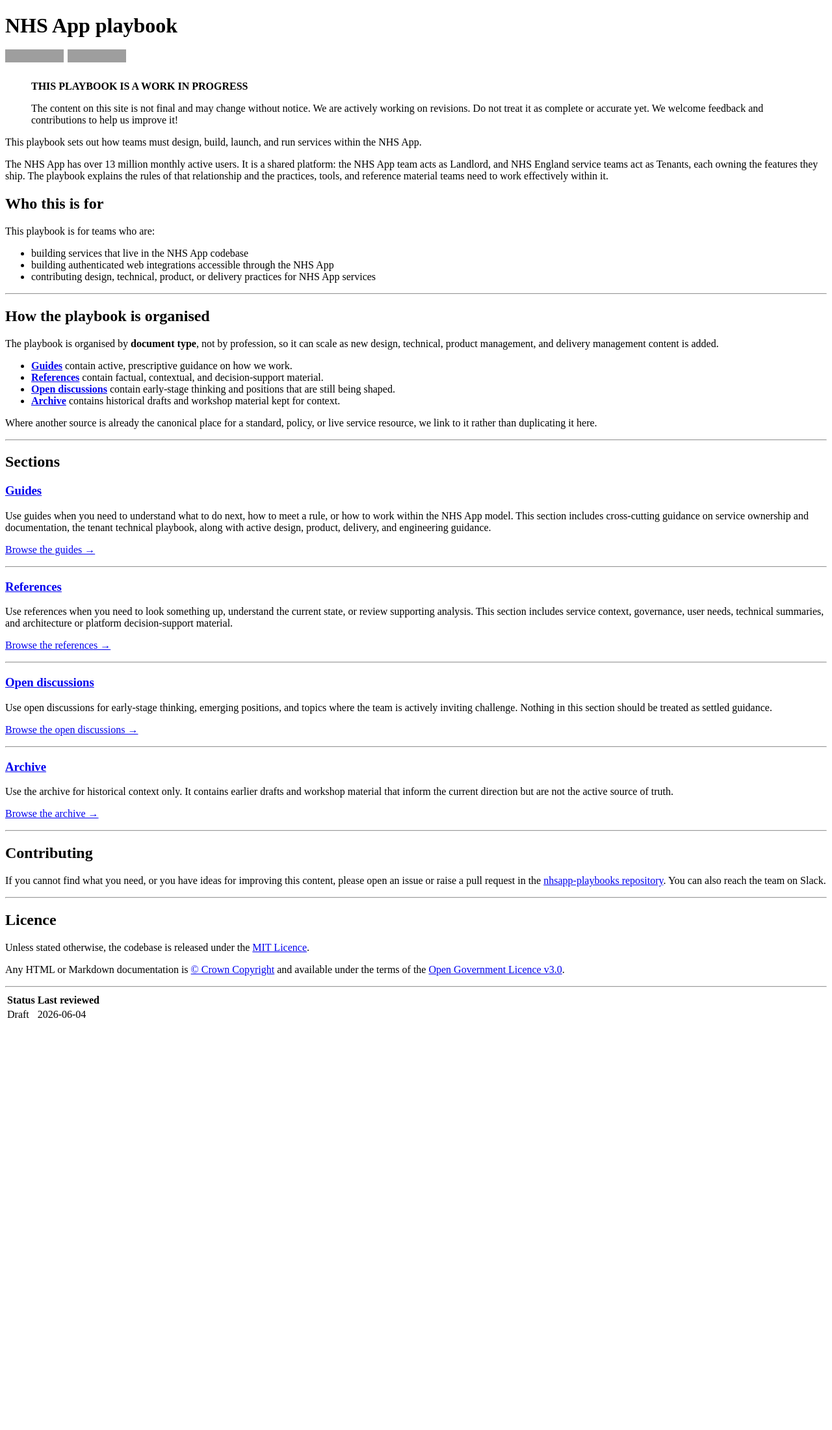
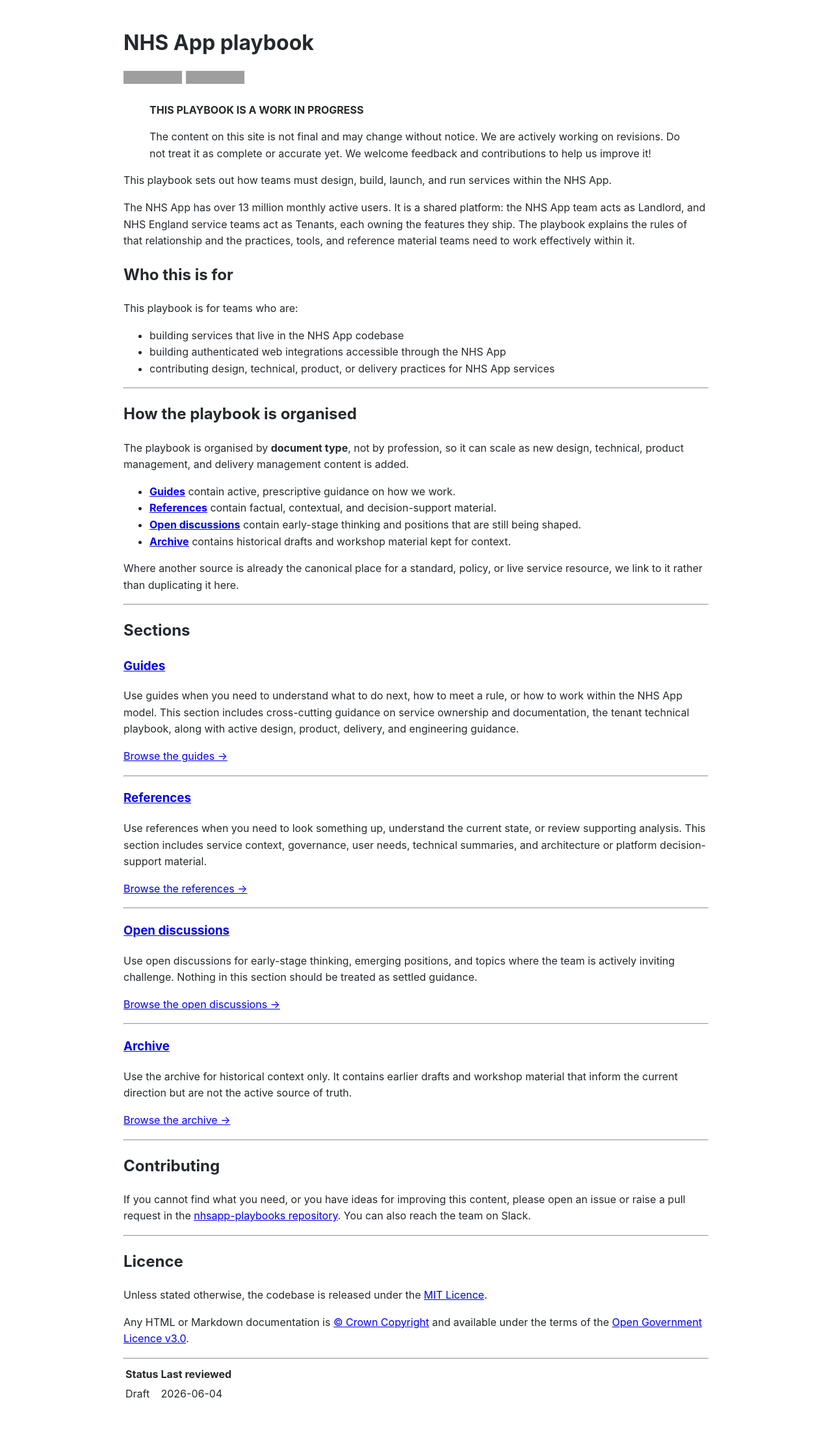
Before and after one commit to michaelgallagher/playbook-test, a Jekyll site: the page built from index.md, in a window 1280 px wide. Shown: the whole page at 65% size. Built offline with Jekyll 4.4.1, drawn with Linux system fonts in a browser that asks for light colours; before the commit the page ends 1581 px from its top, so only the background shows below that; grey boxes are pictures that could not be loaded.

Commit message:
Revert "remove excess styles"
This reverts commit e05d960ba0bccf1d08256a0bd97317e573bbdd48.

```diff
--- a/_layouts/default.html
+++ b/_layouts/default.html
@@ -5,6 +5,14 @@
   <meta name="viewport" content="width=device-width, initial-scale=1.0">
   <title>{{ page.title | default: site.title }}</title>
   <style>
+    body {
+      font-family: -apple-system, BlinkMacSystemFont, "Segoe UI", Helvetica, Arial, sans-serif;
+      max-width: 900px;
+      margin: 40px auto;
+      padding: 0 20px;
+      color: #24292e;
+      line-height: 1.6;
+    }
     .page-meta {
       display: flex;
       gap: 6px;
```
